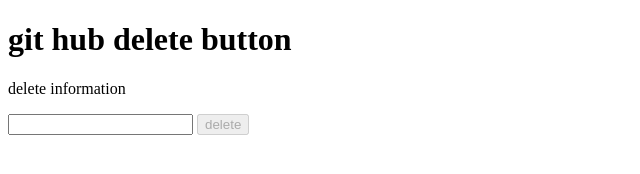
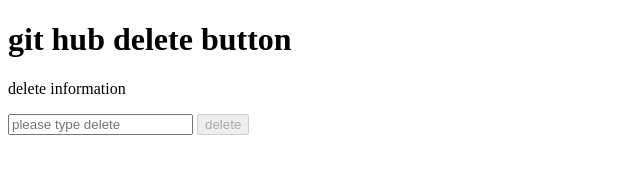
Before and after one commit to barifahim007/addeevent-Handler, a plain HTML site: page project.html in a window 1280 px wide. Shown: the full height of the page, 0-640 px from the left. Drawn offline with Linux system fonts and the light colour scheme.

Commit message:
gitHub repush

```diff
--- a/project.html
+++ b/project.html
@@ -12,7 +12,7 @@
     <main>
         <h1> git hub delete button</h1>
         <p id="delete-info"> delete information</p>
-        <input id="text-field" type="text">
+        <input id="text-field" type="text" placeholder="please type delete">
         <button id="delete-btn" disabled> delete</button>
     </main>
     <script>
```
